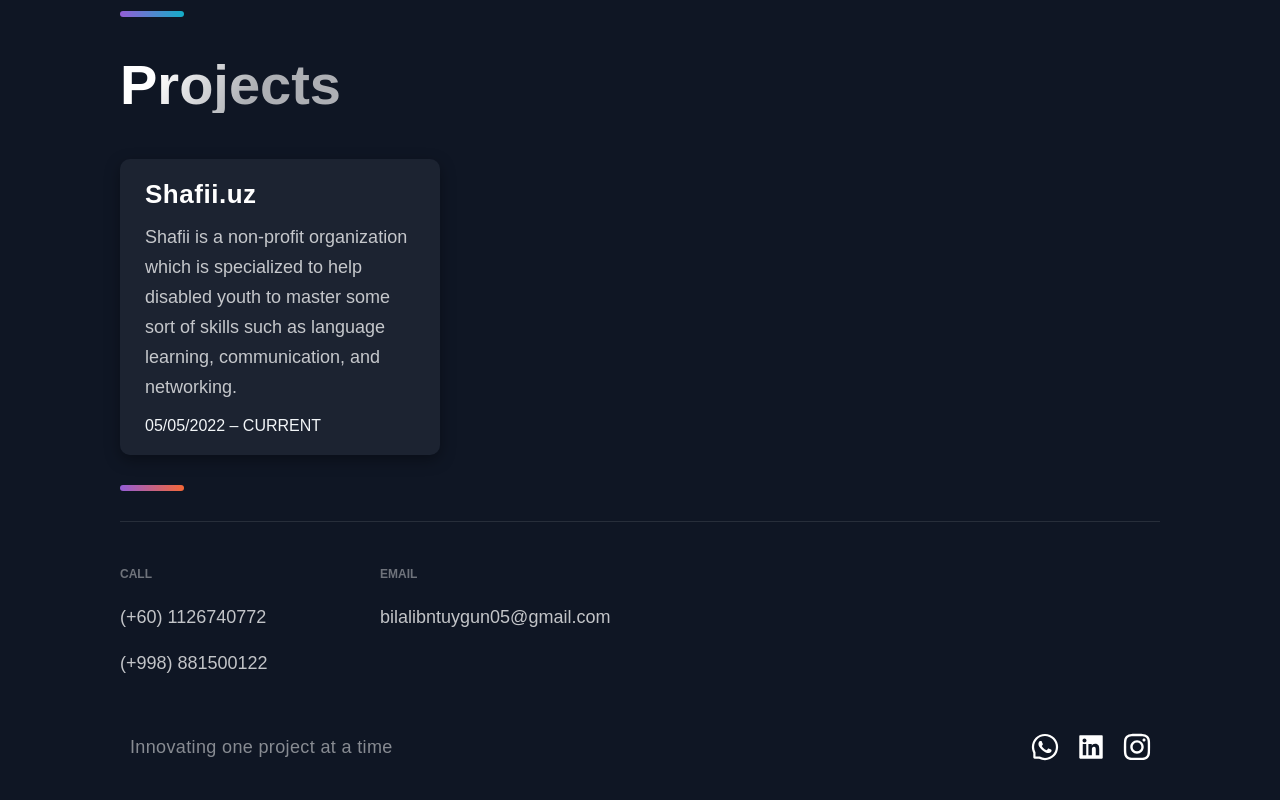
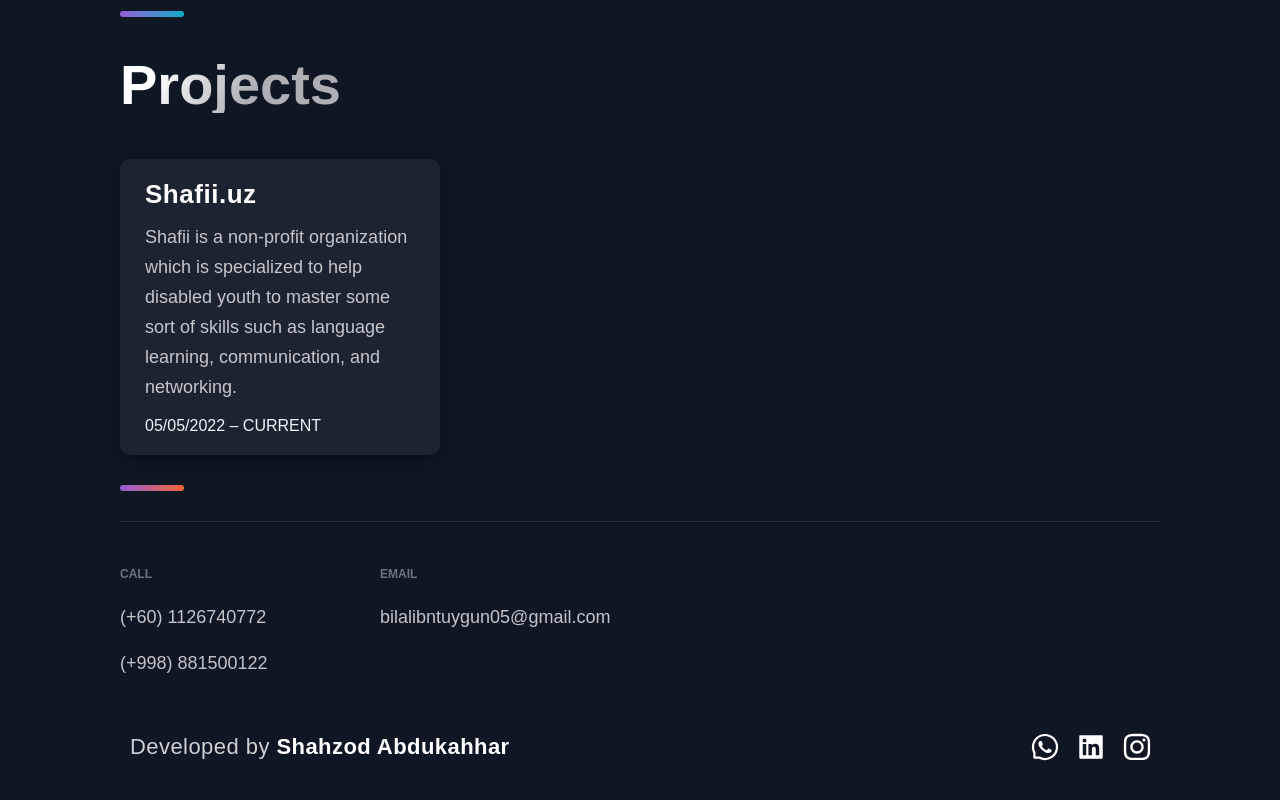
Before and after one commit to AbdukahharS/bilalibntuygun, a React (Create React App) app: page / in a window 1280 px wide. Shown: the part 4096-4896 px from the top of the page. Built offline with nearby package versions, Linux system fonts and the light colour scheme.

Commit message:
bugs fixed

```diff
--- a/src/Components/Experience/Experience.jsx
+++ b/src/Components/Experience/Experience.jsx
@@ -37,8 +37,8 @@ const Experience = () => (
         cardTitle: 'my-card-title',
       }}
     >
-      {data.map((experience) => (
-        <div className='card-content'>
+      {data.map((experience, i) => (
+        <div className='card-content' key={i}>
           <p className='card-text'>{experience.cardDetailedText}</p>
           <hr />
           <p className='card-bottom'>
--- a/src/Components/Footer/Footer.js
+++ b/src/Components/Footer/Footer.js
@@ -10,9 +10,10 @@ import {
   LinkItem,
   LinkList,
   LinkTitle,
-  Slogan,
+  Developer,
   SocialContainer,
   SocialIconsContainer,
+  Link,
 } from './FooterStyles'
 
 const Footer = () => {
@@ -33,7 +34,10 @@ const Footer = () => {
       </LinkList>
       <SocialIconsContainer>
         <CompanyContainer>
-          <Slogan>Innovating one project at a time</Slogan>
+          <Developer>
+            Developed by{' '}
+            <Link href='https://abdukahhar.uz'>Shahzod Abdukahhar</Link>
+          </Developer>
         </CompanyContainer>
         <SocialContainer>
           <SocialIcons
--- a/src/Components/Footer/FooterStyles.js
+++ b/src/Components/Footer/FooterStyles.js
@@ -78,11 +78,11 @@ export const CompanyContainer = styled.div`
   }
 `
 
-export const Slogan = styled.p`
-  color: rgba(255, 255, 255, 0.5);
+export const Developer = styled.p`
+  color: rgba(255, 255, 255, 0.8);
   min-width: 280px;
   letter-spacing: 0.02em;
-  font-size: 18px;
+  font-size: 22px;
   line-height: 30px;
   padding: 1rem;
 
@@ -95,6 +95,16 @@ export const Slogan = styled.p`
     line-height: 22px;
     font-size: 14px;
     min-width: 100px;
+  }
+`
+
+export const Link = styled.a`
+  color: #fff;
+  transition: 0.2s ease-in-out;
+  font-weight: 600;
+
+  &:hover {
+    color: #00dbd8;
   }
 `
 
```
